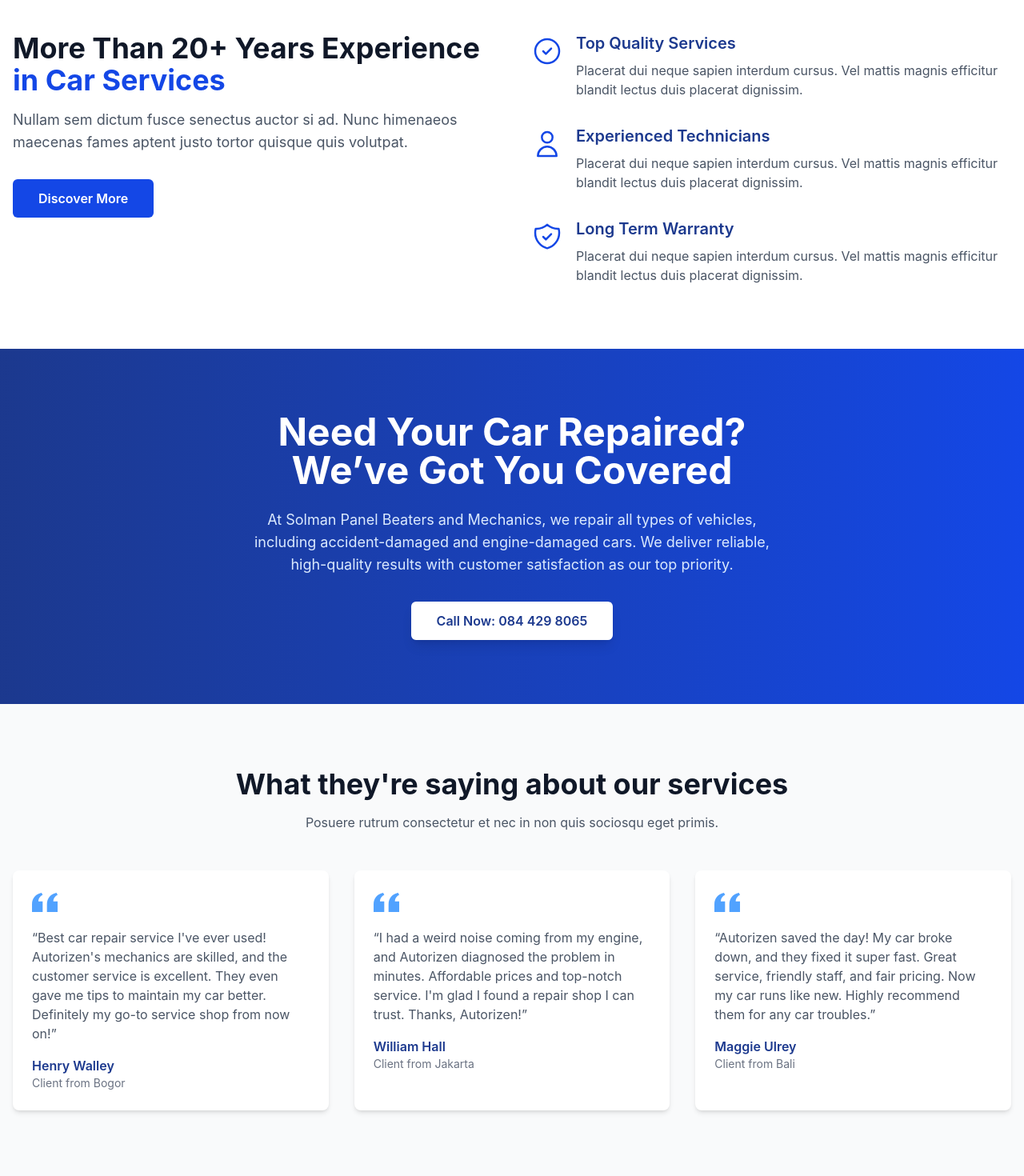
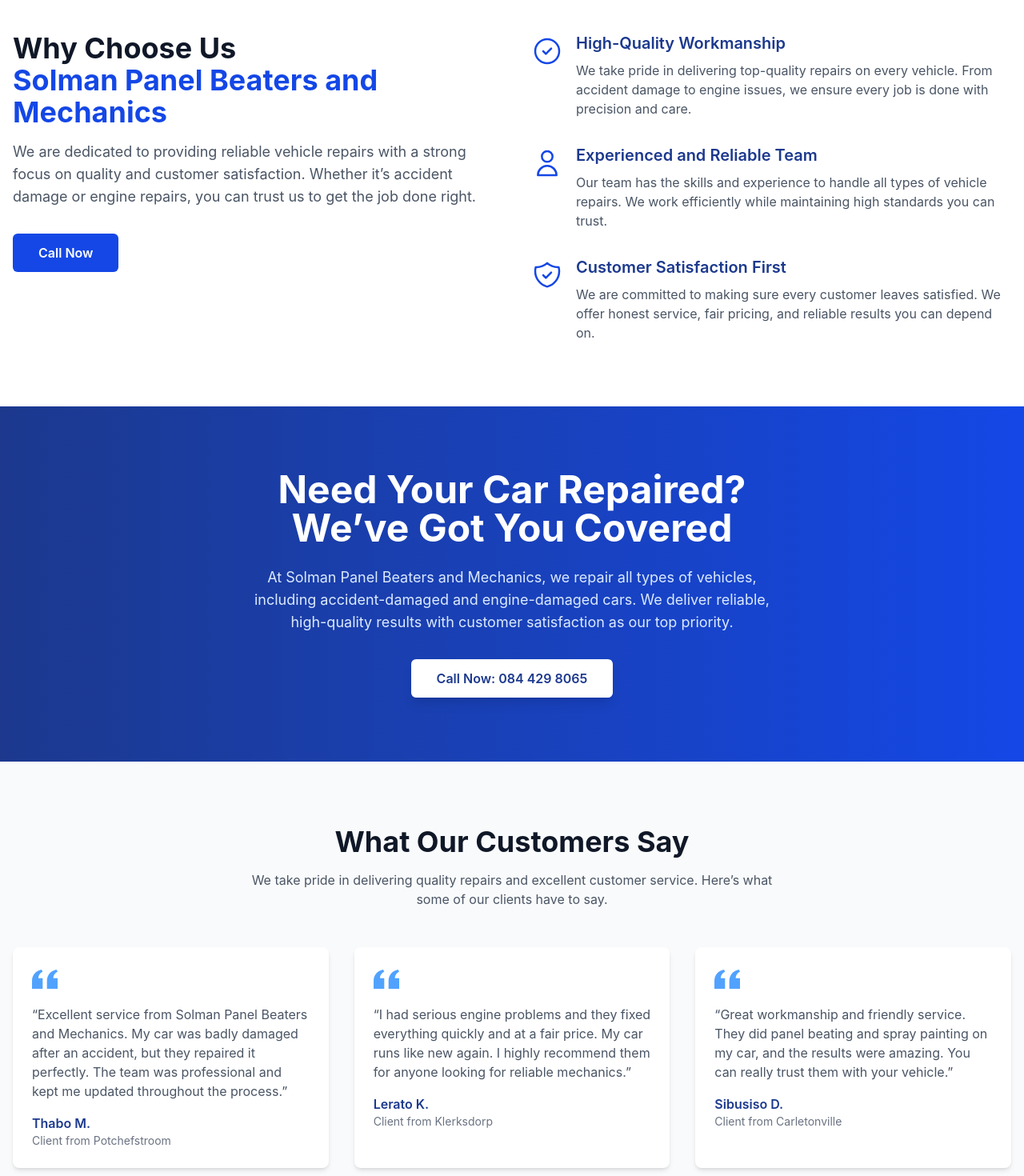
Before and after one commit to lihleG/solman-panelbeaters, a React (Vite) app: page / in a window 1280 px wide. Shown: the part 2540-4010 px from the top of the page at 80% size. Built offline with nearby package versions, Linux system fonts and the light colour scheme.

Commit message:
Update whychooseus component

```diff
--- a/src/components/Testimonials.jsx
+++ b/src/components/Testimonials.jsx
@@ -3,22 +3,22 @@
 
 const testimonials = [
   {
-    name: "Henry Walley",
-    location: "Client from Bogor",
+    name: "Thabo M.",
+    location: "Client from Potchefstroom",
     quote:
-      "Best car repair service I've ever used! Autorizen's mechanics are skilled, and the customer service is excellent. They even gave me tips to maintain my car better. Definitely my go-to service shop from now on!",
+      "Excellent service from Solman Panel Beaters and Mechanics. My car was badly damaged after an accident, but they repaired it perfectly. The team was professional and kept me updated throughout the process.",
   },
   {
-    name: "William Hall",
-    location: "Client from Jakarta",
+    name: "Lerato K.",
+    location: "Client from Klerksdorp",
     quote:
-      "I had a weird noise coming from my engine, and Autorizen diagnosed the problem in minutes. Affordable prices and top-notch service. I'm glad I found a repair shop I can trust. Thanks, Autorizen!",
+      "I had serious engine problems and they fixed everything quickly and at a fair price. My car runs like new again. I highly recommend them for anyone looking for reliable mechanics.",
   },
   {
-    name: "Maggie Ulrey",
-    location: "Client from Bali",
+    name: "Sibusiso D.",
+    location: "Client from Carletonville",
     quote:
-      "Autorizen saved the day! My car broke down, and they fixed it super fast. Great service, friendly staff, and fair pricing. Now my car runs like new. Highly recommend them for any car troubles.",
+      "Great workmanship and friendly service. They did panel beating and spray painting on my car, and the results were amazing. You can really trust them with your vehicle.",
   },
 ];
 
@@ -33,8 +33,9 @@
           transition={{ duration: 0.6 }}
           className="text-3xl md:text-4xl font-bold text-center text-gray-900 mb-4"
         >
-          What they're saying about our services
+          What Our Customers Say
         </motion.h2>
+
         <motion.p
           initial={{ opacity: 0, y: 20 }}
           whileInView={{ opacity: 1, y: 0 }}
@@ -42,7 +43,8 @@
           transition={{ delay: 0.2, duration: 0.6 }}
           className="text-center text-gray-600 max-w-2xl mx-auto mb-12"
         >
-          Posuere rutrum consectetur et nec in non quis sociosqu eget primis.
+          We take pride in delivering quality repairs and excellent customer
+          service. Here’s what some of our clients have to say.
         </motion.p>
 
         <div className="grid md:grid-cols-3 gap-8">
@@ -57,7 +59,6 @@
               className="bg-white rounded-lg shadow-md p-6 transition-shadow"
             >
               <div className="mb-4">
-                {/* Quote icon optional */}
                 <svg
                   className="w-8 h-8 text-blue-400 mb-2"
                   fill="currentColor"
@@ -66,10 +67,18 @@
                   <path d="M14.017 21v-7.391c0-5.704 3.731-9.57 8.983-10.609l.995 2.151c-2.432.917-3.995 3.638-3.995 5.849h4v10h-9.983zm-14.017 0v-7.391c0-5.704 3.748-9.57 9-10.609l.996 2.151c-2.433.917-3.996 3.638-3.996 5.849h3.983v10h-9.983z" />
                 </svg>
               </div>
-              <p className="text-gray-600 mb-4">“{testimonial.quote}”</p>
+
+              <p className="text-gray-600 mb-4">
+                “{testimonial.quote}”
+              </p>
+
               <div>
-                <p className="font-semibold text-blue-900">{testimonial.name}</p>
-                <p className="text-sm text-gray-500">{testimonial.location}</p>
+                <p className="font-semibold text-blue-900">
+                  {testimonial.name}
+                </p>
+                <p className="text-sm text-gray-500">
+                  {testimonial.location}
+                </p>
               </div>
             </motion.div>
           ))}
--- a/src/components/WhyChooseUs.jsx
+++ b/src/components/WhyChooseUs.jsx
@@ -3,16 +3,15 @@
 
 const features = [
   {
-    title: "Top Quality Services",
+    title: "High-Quality Workmanship",
     description:
-      "Placerat dui neque sapien interdum cursus. Vel mattis magnis efficitur blandit lectus duis placerat dignissim.",
+      "We take pride in delivering top-quality repairs on every vehicle. From accident damage to engine issues, we ensure every job is done with precision and care.",
     icon: (
       <svg
         className="w-10 h-10 text-blue-700"
         fill="none"
         stroke="currentColor"
         viewBox="0 0 24 24"
-        xmlns="http://www.w3.org/2000/svg"
       >
         <path
           strokeLinecap="round"
@@ -24,16 +23,15 @@
     ),
   },
   {
-    title: "Experienced Technicians",
+    title: "Experienced and Reliable Team",
     description:
-      "Placerat dui neque sapien interdum cursus. Vel mattis magnis efficitur blandit lectus duis placerat dignissim.",
+      "Our team has the skills and experience to handle all types of vehicle repairs. We work efficiently while maintaining high standards you can trust.",
     icon: (
       <svg
         className="w-10 h-10 text-blue-700"
         fill="none"
         stroke="currentColor"
         viewBox="0 0 24 24"
-        xmlns="http://www.w3.org/2000/svg"
       >
         <path
           strokeLinecap="round"
@@ -45,16 +43,15 @@
     ),
   },
   {
-    title: "Long Term Warranty",
+    title: "Customer Satisfaction First",
     description:
-      "Placerat dui neque sapien interdum cursus. Vel mattis magnis efficitur blandit lectus duis placerat dignissim.",
+      "We are committed to making sure every customer leaves satisfied. We offer honest service, fair pricing, and reliable results you can depend on.",
     icon: (
       <svg
         className="w-10 h-10 text-blue-700"
         fill="none"
         stroke="currentColor"
         viewBox="0 0 24 24"
-        xmlns="http://www.w3.org/2000/svg"
       >
         <path
           strokeLinecap="round"
@@ -72,7 +69,7 @@
     <section className="py-20 px-4 bg-white">
       <div className="max-w-7xl mx-auto">
         <div className="flex flex-col lg:flex-row gap-12 items-start">
-          {/* Left Column - Experience */}
+          {/* Left Column */}
           <div className="flex-1 lg:sticky lg:top-24">
             <motion.h2
               initial={{ opacity: 0, y: 20 }}
@@ -81,9 +78,12 @@
               transition={{ duration: 0.6 }}
               className="text-3xl md:text-4xl font-bold text-gray-900 mb-4"
             >
-              More Than 20+ Years Experience <br />
-              <span className="text-blue-700">in Car Services</span>
+              Why Choose Us <br />
+              <span className="text-blue-700">
+                Solman Panel Beaters and Mechanics
+              </span>
             </motion.h2>
+
             <motion.p
               initial={{ opacity: 0, y: 20 }}
               whileInView={{ opacity: 1, y: 0 }}
@@ -91,18 +91,24 @@
               transition={{ delay: 0.2, duration: 0.6 }}
               className="text-gray-600 text-lg mb-8"
             >
-              Nullam sem dictum fusce senectus auctor si ad. Nunc himenaeos maecenas
-              fames aptent justo tortor quisque quis volutpat.
+              We are dedicated to providing reliable vehicle repairs with a
+              strong focus on quality and customer satisfaction. Whether it’s
+              accident damage or engine repairs, you can trust us to get the job
+              done right.
             </motion.p>
+
             <motion.div
               initial={{ opacity: 0, y: 10 }}
               whileInView={{ opacity: 1, y: 0 }}
               viewport={{ once: true }}
               transition={{ delay: 0.4, duration: 0.5 }}
             >
-              <button className="bg-blue-700 hover:bg-blue-800 text-white font-semibold py-3 px-8 rounded-md transition duration-300 transform hover:scale-105">
-                Discover More
-              </button>
+              <a
+                href="tel:0844298065"
+                className="inline-block bg-blue-700 hover:bg-blue-800 text-white font-semibold py-3 px-8 rounded-md transition duration-300 transform hover:scale-105"
+              >
+                Call Now
+              </a>
             </motion.div>
           </div>
 
@@ -125,7 +131,9 @@
                     <h3 className="text-xl font-semibold text-blue-900 mb-2">
                       {feature.title}
                     </h3>
-                    <p className="text-gray-600">{feature.description}</p>
+                    <p className="text-gray-600">
+                      {feature.description}
+                    </p>
                   </div>
                 </motion.div>
               ))}
```
